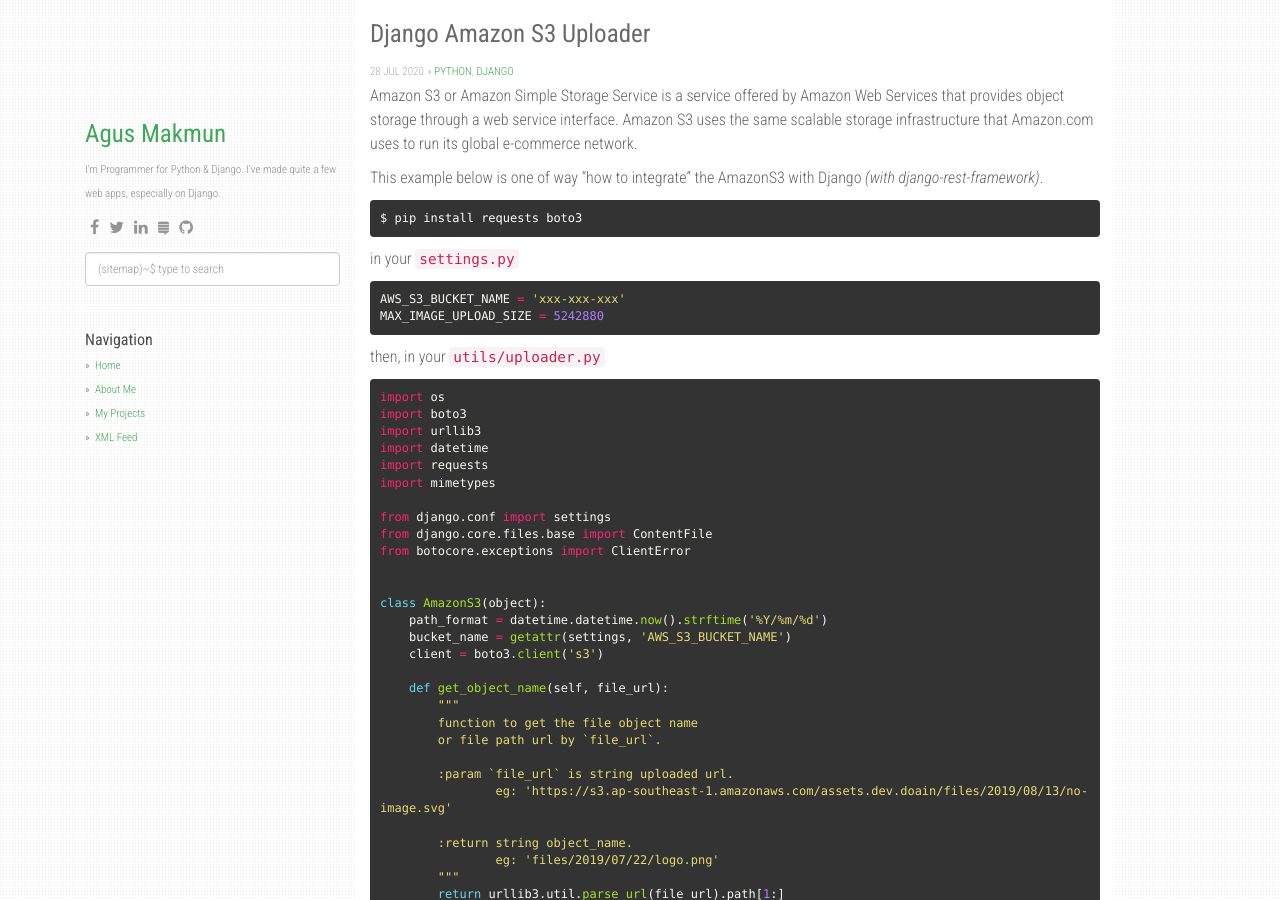
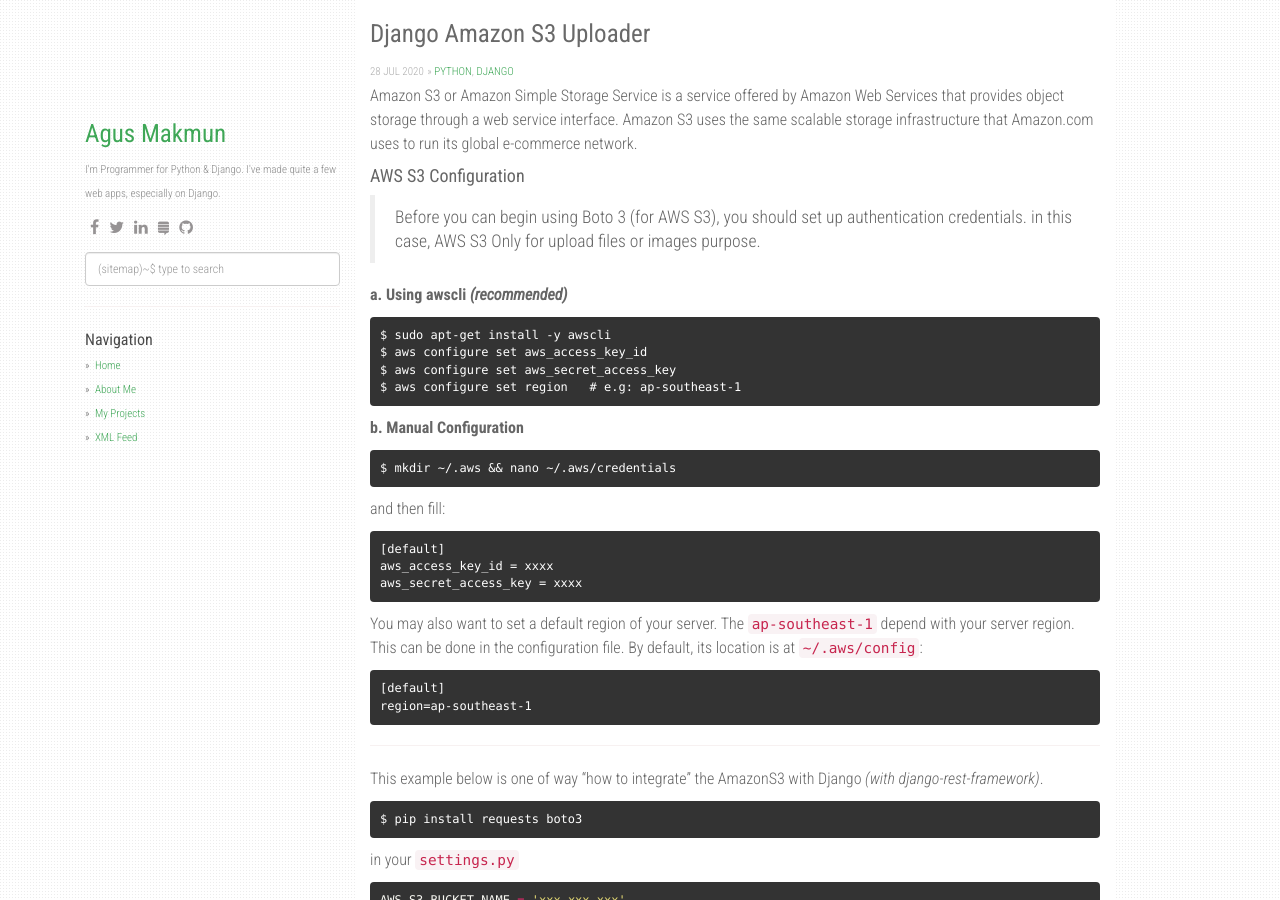
Before and after one commit to agusmakmun/agusmakmun.github.io, a Jekyll site: the page built from _posts/2020-07-28-django-amazon-s3-uploader.md, in a window 1280 px wide and 900 px high. Built offline with Jekyll 4.4.1, drawn with Linux system fonts in a browser that asks for light colours; nearby versions of some CDN libraries; comment, search, counter and statistics services are not loaded.

Commit message:
update post

````diff
--- a/_posts/2020-07-28-django-amazon-s3-uploader.md
+++ b/_posts/2020-07-28-django-amazon-s3-uploader.md
@@ -6,6 +6,46 @@
 ---
 
 Amazon S3 or Amazon Simple Storage Service is a service offered by Amazon Web Services that provides object storage through a web service interface. Amazon S3 uses the same scalable storage infrastructure that Amazon.com uses to run its global e-commerce network.
+
+#### AWS S3 Configuration
+
+> Before you can begin using Boto 3 (for AWS S3), you should set up authentication credentials.
+> in this case, AWS S3 Only for upload files or images purpose.
+
+
+**a. Using awscli _(recommended)_**
+
+```
+$ sudo apt-get install -y awscli
+$ aws configure set aws_access_key_id {{access_key}}
+$ aws configure set aws_secret_access_key {{secret_key}}
+$ aws configure set region {{region_name}}  # e.g: ap-southeast-1
+```
+
+**b. Manual Configuration**
+
+```
+$ mkdir ~/.aws && nano ~/.aws/credentials
+```
+
+and then fill:
+
+```
+[default]
+aws_access_key_id = xxxx
+aws_secret_access_key = xxxx
+```
+
+You may also want to set a default region of your server. The `ap-southeast-1` depend with your server region.
+This can be done in the configuration file. By default, its location is at `~/.aws/config`:
+
+```
+[default]
+region=ap-southeast-1
+```
+
+-----------------
+
 
 This example below is one of way "how to integrate" the AmazonS3 with Django _(with django-rest-framework)_.
 
````
